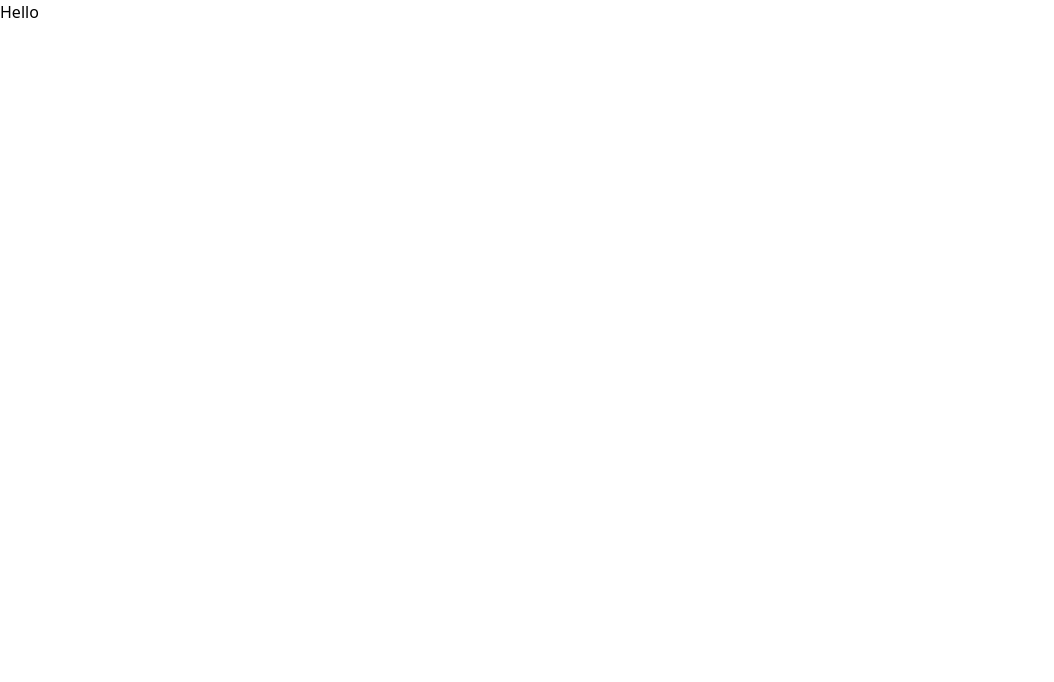
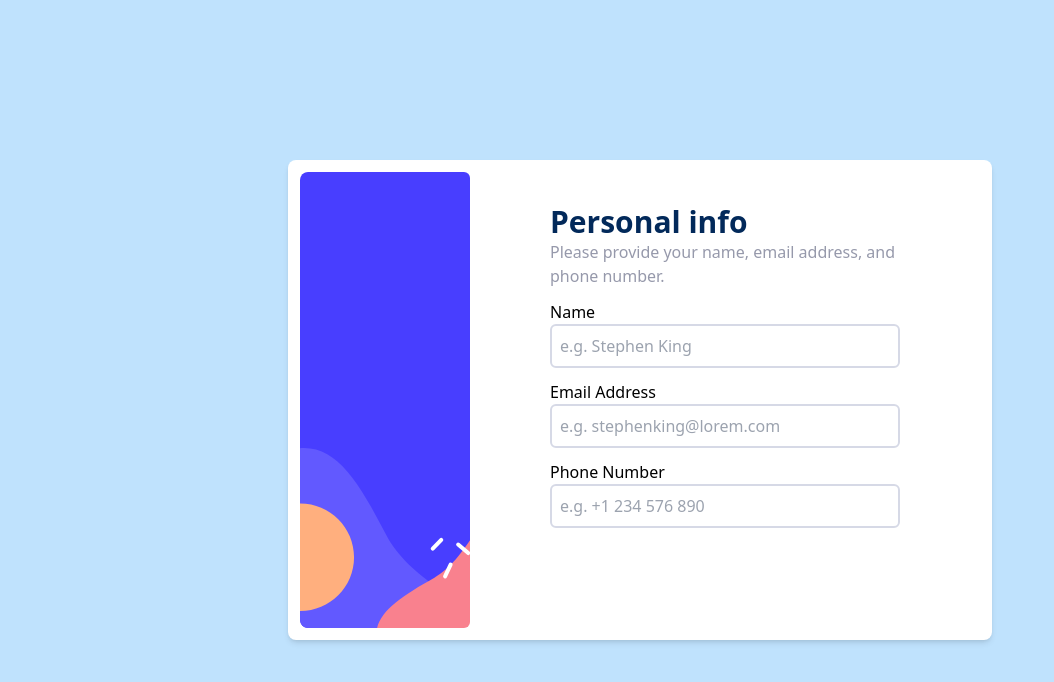
Before and after one commit to brianmarete/multi-step-form, a React (Vite) app: page / in a window 1280 px wide. Shown: the top 682 px of the page, without its empty margins (0-1054 px from the left). Built offline with nearby package versions, Linux system fonts and the light colour scheme.

Commit message:
Implement personal info ui

```diff
--- a/src/App.tsx
+++ b/src/App.tsx
@@ -1,5 +1,16 @@
+import PersonalInfo from "./components/personal-info";
+
 function App() {
-  return <h1>Hello</h1>;
+  return (
+    <div className="bg-light-blue h-screen flex justify-center items-center">
+      <div className="flex h-3/5 w-[55%] bg-white rounded-lg shadow-md p-3">
+        <div className="sidebar w-1/4 h-full rounded-md"></div>
+        <div className="form w-3/4 h-full px-20 py-8">
+          <PersonalInfo />
+        </div>
+      </div>
+    </div>
+  );
 }
 
 export default App;
--- /dev/null
+++ b/src/components/personal-info.tsx
@@ -0,0 +1,40 @@
+const PersonalInfo = () => {
+  return (
+    <>
+      <h1 className="text-3xl text-marine-blue font-bold">Personal info</h1>
+      <p className="text-cool-gray">
+        Please provide your name, email address, and phone number.
+      </p>
+      <form action="">
+        <div className="my-3">
+          <label htmlFor="name">Name</label>
+          <input
+            className="block w-full border-solid border-2 border-light-gray rounded-md p-2"
+            type="text"
+            id="name"
+            placeholder="e.g. Stephen King"
+          />
+        </div>
+        <div className="my-3">
+          <label htmlFor="email">Email Address</label>
+          <input
+            className="block w-full border-solid border-2 border-light-gray rounded-md p-2"
+            type="email"
+            id="email"
+            placeholder="e.g. stephenking@lorem.com"
+          />
+        </div>
+        <div className="my-3">
+          <label htmlFor="phone">Phone Number</label>
+          <input
+            className="block w-full border-solid border-2 border-light-gray rounded-md p-2"
+            type="tel"
+            placeholder="e.g. +1 234 576 890"
+          />
+        </div>
+      </form>
+    </>
+  );
+};
+
+export default PersonalInfo;
--- a/src/index.css
+++ b/src/index.css
@@ -31,3 +31,8 @@
     font-family: "Ubuntu", system-ui, sans-serif;
   }
 }
+
+.sidebar {
+  background-image: url(/public/bg-sidebar-desktop.svg);
+  background-size: cover;
+}
```
Also changed, not shown: public/bg-sidebar-desktop.svg (renamed from src/assets/images/bg-sidebar-desktop.svg), public/bg-sidebar-mobile.svg (renamed from src/assets/images/bg-sidebar-mobile.svg).
